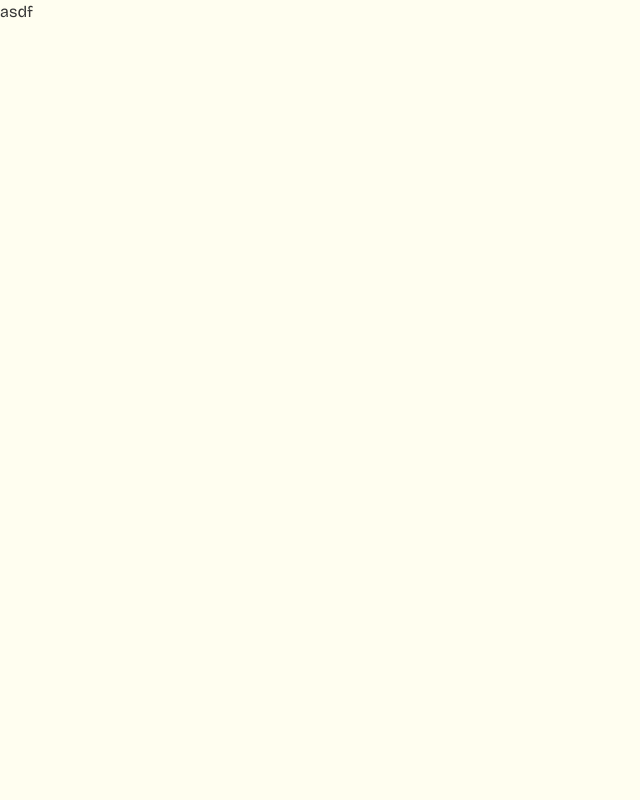
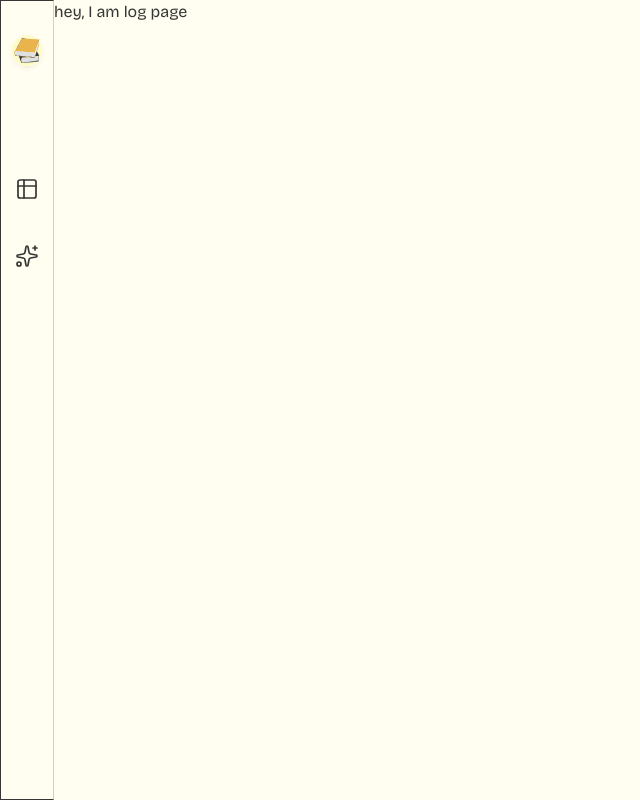
Before and after one commit to Nyima-ui/Dogear, a Next.js app: page /dashboard/log in a window 1280 px wide. Shown: the whole page, without its empty margins (0-640 px from the left). Built offline with nearby package versions, Linux system fonts and the light colour scheme.

Commit message:
create a responsive sidebar navbar

```diff
--- /dev/null
+++ b/app/(app)/dashboard/layout.tsx
@@ -0,0 +1,11 @@
+import React from 'react'
+
+const DashboardLayout = ({children}: {children: React.ReactNode}) => {
+  return (
+    <>
+      {children}
+    </>
+  )
+}
+
+export default DashboardLayout
--- a/app/(app)/layout.tsx
+++ b/app/(app)/layout.tsx
@@ -1,11 +1,12 @@
-import React from 'react'
+import SidebarNav from "@/components/SidebarNav";
 
-const AppLayout = () => {
+const AppLayout = ({ children }: { children: React.ReactNode }) => {
   return (
-    <div>
-      asdf
+    <div className="flex max-md:px-5 max-md:pt-3">
+      <SidebarNav />
+      <main>{children}</main>
     </div>
-  )
-}
+  );
+};
 
-export default AppLayout
+export default AppLayout;
--- a/app/(home)/page.tsx
+++ b/app/(home)/page.tsx
@@ -2,7 +2,6 @@ import AIfeatures from "@/components/AIfeatures";
 import Features from "@/components/Features";
 import FinalCTA from "@/components/FinalCTA";
 import Hero from "@/components/Hero";
-import Footer from "@/components/Footer";
 
 export default function Home() {
   return (
--- a/app/globals.css
+++ b/app/globals.css
@@ -22,6 +22,8 @@ body {
   --black: #0f0f0f;
 
   --hero-background: #e6ecf1;
+
+  --border-color: #cfcfcf;
 }
 
 @theme inline {
@@ -42,6 +44,8 @@ body {
   --color-black: var(--black);
 
   --color-hero: var(--hero-background);
+
+  --color-stroke: var(--border-color);
 }
 
 @media screen and (max-width: 450px) {
--- /dev/null
+++ b/components/SidebarNav.tsx
@@ -0,0 +1,148 @@
+"use client";
+import Image from "next/image";
+import { Table2, Sparkles, PanelLeft } from "lucide-react";
+import Link from "next/link";
+import { useState } from "react";
+import { cn } from "@/lib/utils";
+
+const SidebarNav = () => {
+  const [open, setOpen] = useState(false);
+  return (
+    <>
+      {/* DESKTOP SIDEBAR NAVIGATION */}
+      <nav
+        className="border border-r-stroke w-fit h-screen flex flex-col items-center gap-25 px-1.5 max-md:hidden"
+        aria-label="Desktop navigaton"
+      >
+        <Link href="/dashboard/log" className="mt-8 relative group">
+          <Image
+            width={40}
+            height={40}
+            src={"/svgs/books.svg"}
+            alt={"Books icon"}
+          />
+          <span className="absolute px-1.5 py-1 rounded-md bg-[#414241] text-background text-xs top-1.5 left-[calc(100%+3px)] text-nowrap hidden group-hover:block">
+            Home
+          </span>
+        </Link>
+        <ul className="flex flex-col items-center gap-7">
+          <li className="relative group">
+            <Link
+              href={"#"}
+              className="p-1 rounded-md hover:bg-primary-600 inline-block"
+            >
+              <Table2 strokeWidth={1.7} color="#363636" />
+            </Link>
+            <span className="absolute px-1.5 py-1 rounded-md bg-[#414241] text-background text-xs top-1.5 left-[calc(100%+5px)] text-nowrap hidden group-hover:block">
+              Library
+            </span>
+          </li>
+          <li className="relative group">
+            <Link
+              href={"#"}
+              className="p-1 rounded-md hover:bg-primary-600 inline-block"
+            >
+              <Sparkles strokeWidth={1.7} color="#363636" />
+            </Link>
+            <span className="absolute px-1.5 py-1 rounded-md bg-[#414241] text-background text-xs top-1.5 left-[calc(100%+5px)] text-nowrap hidden group-hover:block">
+              Ask Dogear
+            </span>
+          </li>
+        </ul>
+      </nav>
+
+      {/* MOBILE SIDEBAR NAVIGATION  */}
+      <button
+        className="p-1 rounded-md cursor-pointer hover:bg-primary-600 hidden max-md:block"
+        onClick={() => setOpen(true)}
+        aria-label="Open navigation"
+      >
+        <PanelLeft strokeWidth={1.7} color="#5e5e5e" size={22} />
+      </button>
+
+      <nav
+        className="hidden max-md:block"
+        aria-label="Mobile navigation"
+        aria-hidden={!open}
+      >
+        <div
+          className={cn(
+            "fixed inset-0 z-40 backdrop-blur-sm bg-black/10 transition-all duration-150",
+            open
+              ? "opacity-100 pointer-events-auto"
+              : "opacity-0 pointer-events-none",
+          )}
+          onClick={() => setOpen(false)}
+        />
+
+        <div
+          className={cn(
+            `fixed top-0 left-0 h-screen overflow-hidden transition-[width] duration-150 ease-linear z-50 border border-r-stroke`,
+            open ? "w-[288px]" : "w-0",
+          )}
+        >
+          <div
+            className={cn(
+              `bg-background w-full px-2 h-screen space-y-8 py-3 transition-opacity duration-150 ease-linear`,
+            )}
+          >
+            <div
+              className={cn(
+                `flex justify-between items-center`,
+                open ? "opacity-100" : "opacity-0",
+              )}
+            >
+              <Link
+                href={"/dashboard/log"}
+                className="translate-y-0 inline-block"
+              >
+                <Image
+                  width={96}
+                  height={22}
+                  src={"/svgs/dogear-logo-nav.svg"}
+                  alt={"Books icon"}
+                />
+              </Link>
+
+              <button
+                className="p-1 rounded-md cursor-pointer hover:bg-primary-600"
+                onClick={() => setOpen(false)}
+                aria-label="Close navigation"
+              >
+                <PanelLeft strokeWidth={1.7} color="#5e5e5e" size={22} />
+              </button>
+            </div>
+
+            <ul className={cn(`space-y-3`, open ? "opacity-100" : "opacity-0")}>
+              <li>
+                <Link
+                  href={"#"}
+                  className="flex items-center gap-2 hover:bg-primary-600"
+                >
+                  <span className="p-1 rounded-md inline-block">
+                    <Table2 strokeWidth={1.7} color="#363636" />
+                  </span>
+                  <span className="text-nowrap">Library</span>
+                </Link>
+              </li>
+
+              <li>
+                <Link
+                  href={"#"}
+                  className="flex items-center gap-2 hover:bg-primary-600"
+                >
+                  <span className="p-1 rounded-md inline-block">
+                    <Sparkles strokeWidth={1.7} color="#363636" />
+                  </span>
+                  <span className="text-nowrap">Ask Dogear</span>
+                </Link>
+              </li>
+            </ul>
+          </div>
+        </div>
+      </nav>
+    </>
+  );
+};
+
+export default SidebarNav;
--- a/package.json
+++ b/package.json
@@ -11,6 +11,7 @@
   "dependencies": {
     "@clerk/nextjs": "^7.3.3",
     "clsx": "^2.1.1",
+    "lucide-react": "^1.14.0",
     "next": "16.2.6",
     "react": "19.2.4",
     "react-dom": "19.2.4",
```
Also changed, not shown: public/svgs/books.svg (added), 1 other file (tests, documents, lock files or other folders).
